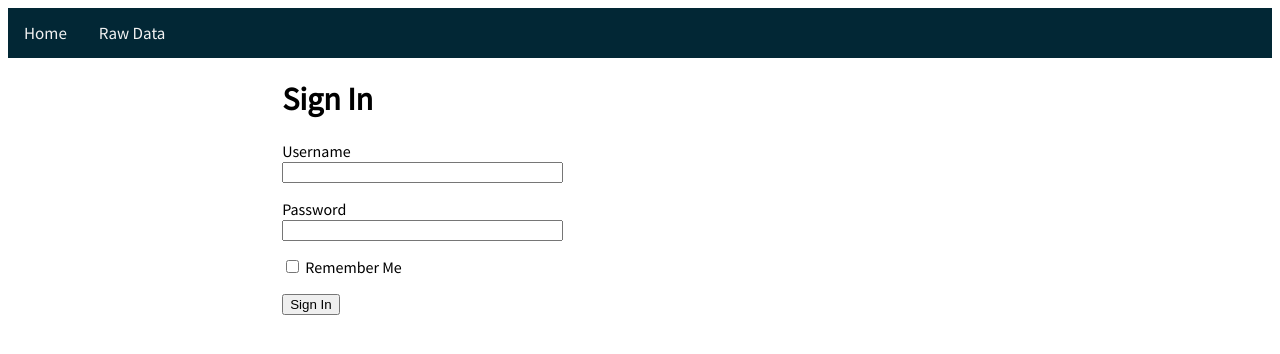
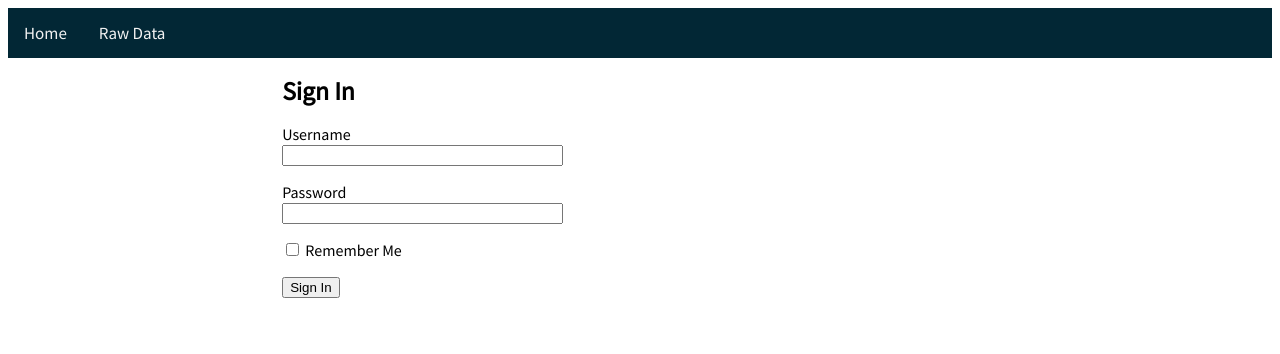
Before and after one commit to anson-vandoren/home-automation, a Flask app: page /login in a window 1280 px wide. Shown: the top 354 px of the page. Run offline with Flask 2, Linux system fonts and the light colour scheme.

Commit message:
test fluid typography

```diff
--- a/server/app/static/styles/base.css
+++ b/server/app/static/styles/base.css
@@ -18,6 +18,10 @@
 
 html {
   height: 100%;
+}
+
+h1 {
+  font-size: 2vw;
 }
 
 body {
```
